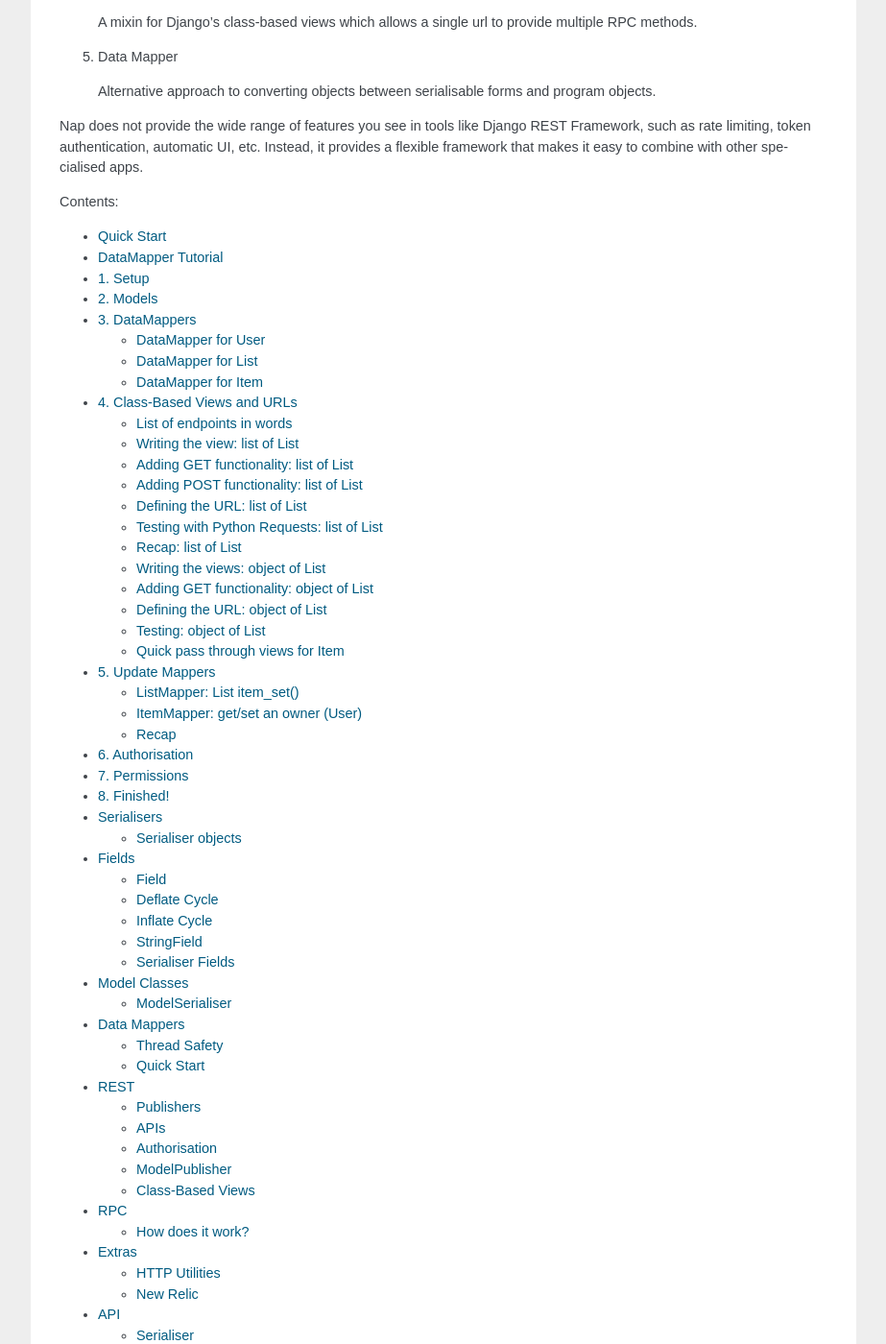
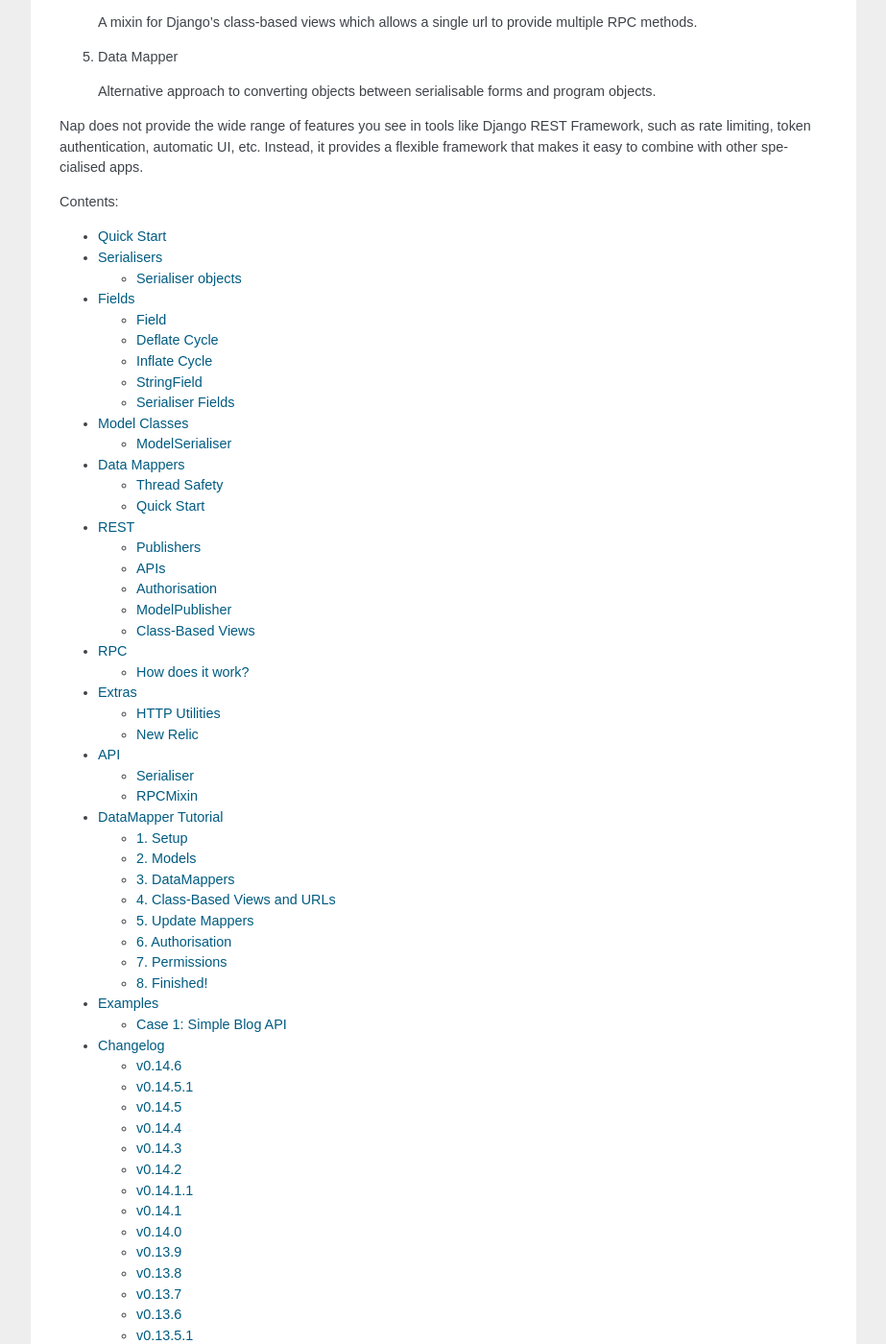
Before and after one commit to funkybob/django-nap, a Sphinx documentation site: the page built from docs/index.rst, in a window 1280 px wide and 1400 px high, scrolled down 473 px. Shown: the whole window at 96% size, without its empty margins (198-1121 px from the left). Built offline with Sphinx 7.4.7, drawn with Linux system fonts in a browser that asks for light colours; pages that are not in the unit, such as notebooks, are missing from menus.

Commit message:
Fix tutorial header levels

```diff
--- a/docs/index.rst
+++ b/docs/index.rst
@@ -56,7 +56,6 @@
    :maxdepth: 2
 
    quickstart
-   tutorial/index
    serialiser/index
    serialiser/fields
    serialiser/models
@@ -65,6 +64,7 @@
    rpc/index
    extras/index
    api/index
+   tutorial/index
    examples
    changelog
 
--- a/docs/tutorial/index.rst
+++ b/docs/tutorial/index.rst
@@ -9,7 +9,6 @@
 Instead of using a more 'traditional' `Serialiser` based approach to building
 the service, we will use nap's powerful `Datamappers` and Django CBV mixins.
 
-========
 1. Setup
 ========
 
@@ -53,7 +52,6 @@
 creating the models that we will use in our application.
 
 
-==============
 2. Models
 ==============
 
@@ -92,7 +90,6 @@
 Awesome let's move on to the next step.
 
 
-===================
 3. DataMappers
 ===================
 
@@ -202,7 +199,6 @@
 go on to create the URLs and views for our RESTful service.
 
 
-=============================
 4. Class-Based Views and URLs
 =============================
 
@@ -525,7 +521,6 @@
     url(r'^item/(?P<pk>\d+)/$', csrf_exempt(rest_views.ItemObjectView.as_view())),
 
 
-=================
 5. Update Mappers
 =================
 
@@ -643,7 +638,6 @@
 ``@x.deleter`` for setting the setter and deleter functions.
 
 
-================
 6. Authorisation
 ================
 
@@ -668,7 +662,6 @@
 
     class LoginView(views.BaseObjectView):
         mapper_class = mappers.UserMapper
-        object = None
 
         def dispatch(self, *args, **kwargs):
             self.mapper = self.get_mapper()
@@ -690,18 +683,12 @@
             return self.error_response(form.errors)
 
 
-.. note:
-
-   The ``object = None`` is an artefact of how the CBV checks for an object to
-   render.
-
 We have defined a BaseObjectView that will allow get() and post(). If logged
 in, GET will return a serialised representation of the User, and if not logged
 in will return an HTTP 403. If not logged in, POST will authenticate the User
 and either log them in, or return an error dictionary. POSTing to this view
 when already logged in will log the User out.
 
-==============
 7. Permissions
 ==============
 
@@ -763,7 +750,6 @@
         def get(self, *args, **kwargs):
             return super(ItemObjectView, self).get(*args, **kwargs)
 
-============
 8. Finished!
 ============
 
```
